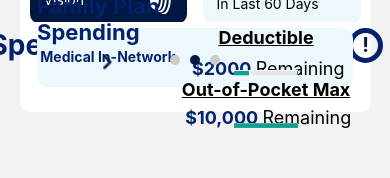
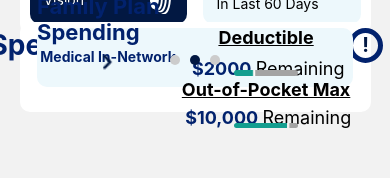
Before and after one commit to garisonjulius/UHG-APP, a React Native app: screen /Home in a window 390 px wide. Shown: the part 335-513 px from the top of the page. Built offline with nearby package versions, Linux system fonts and the light colour scheme; no server answers.

Commit message:
Added progress bars.

```diff
--- a/app/components/Carousel.js
+++ b/app/components/Carousel.js
@@ -74,7 +74,7 @@ export const CarouselItem = ({ item, index, navigation, setRenderPopUp, setFromC
               <Text style={styles.remainingText}>Remaining</Text>
               </View>
               <Image
-              source={require("../assets/non-full-bar.png")}
+              source={require("../assets/deductible.png")}
               style={styles.deductibleBar}/>
 
               <Text style={styles.pocketText}>Out-of-Pocket Max</Text>
@@ -83,7 +83,7 @@ export const CarouselItem = ({ item, index, navigation, setRenderPopUp, setFromC
                 <Text style={styles.remainingText2}>Remaining</Text>
               </View>
                <Image
-              source={require("../assets/full-bar.png")}
+              source={require("../assets/out-of-pocket.png")}
               style={styles.pocketBar}/>
 
             </>
--- a/app/styles.js
+++ b/app/styles.js
@@ -346,12 +346,14 @@ const styles = StyleSheet.create({
       width: "20%",
       height: "10%",
       bottom: "28%",
+      borderRadius: 10,
     },
     pocketBar: {
       marginLeft: "45%",
       width: "20%",
       height: "10%",
       bottom: "20%",
+      borderRadius: 10
     },
     costTitle: {
       color: "#02226d",
```
Also changed, not shown: app/assets/deductible.png (added), app/assets/out-of-pocket.png (added).
